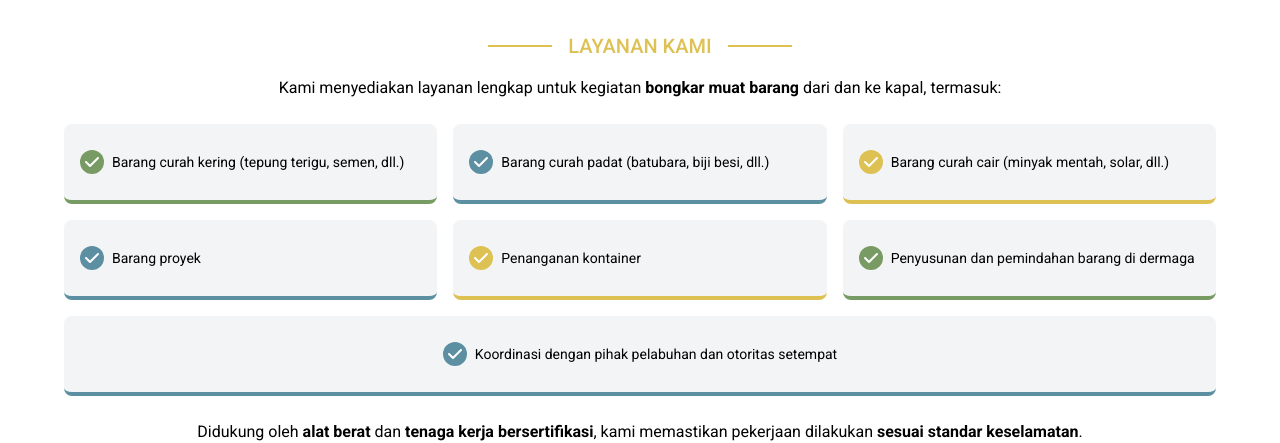
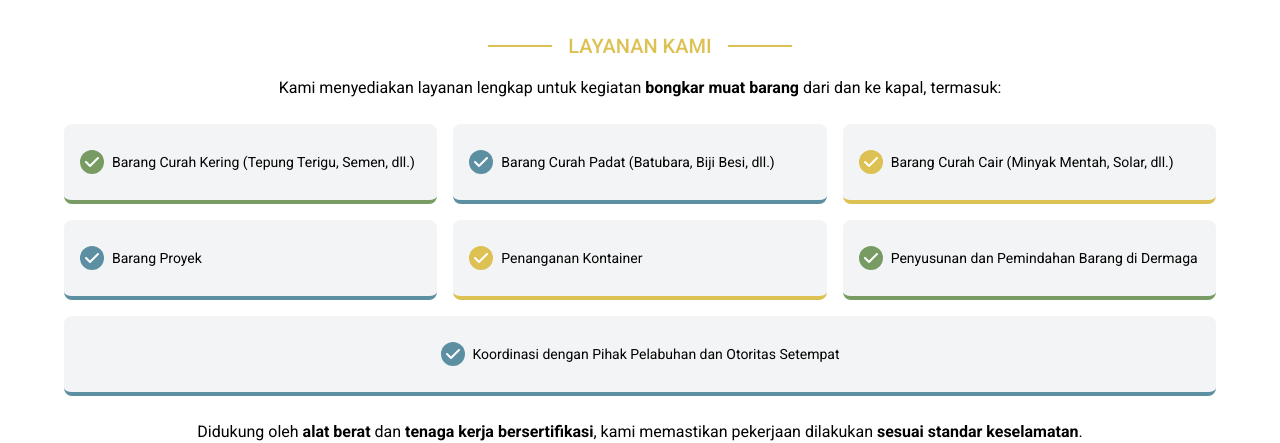
Before and after one commit to EgiNS/mop-web, a website: page build/index.html in a window 1280 px wide. Shown: the part 1980-2423 px from the top of the page. Drawn offline with nearby package versions, Linux system fonts and the light colour scheme.

Commit message:
capitalize layanan

```diff
--- a/build/index.html
+++ b/build/index.html
@@ -176,7 +176,7 @@
 
           <!-- text -->
           <div class="text-center py-7 z-10 text-black transition-colors duration-300 group-hover:text-white">
-            Barang curah kering (tepung terigu, semen, dll.)
+            Barang Curah Kering (Tepung Terigu, Semen, dll.)
           </div>
         </div>
 
@@ -193,7 +193,7 @@
 
           <!-- text -->
           <div class="text-center py-7 z-10 text-black transition-colors duration-300 group-hover:text-white">
-            Barang curah padat (batubara, biji besi, dll.)
+            Barang Curah Padat (Batubara, Biji Besi, dll.)
           </div>
         </div>
 
@@ -210,7 +210,7 @@
 
           <!-- text -->
           <div class="text-center py-7 z-10 text-black transition-colors duration-300 group-hover:text-white">
-            Barang curah cair (minyak mentah, solar, dll.)
+            Barang Curah Cair (Minyak Mentah, Solar, dll.)
           </div>
         </div>
 
@@ -227,7 +227,7 @@
 
           <!-- text -->
           <div class="text-center py-7 z-10 text-black transition-colors duration-300 group-hover:text-white">
-            Barang proyek
+            Barang Proyek
           </div>
         </div>
 
@@ -244,7 +244,7 @@
 
           <!-- text -->
           <div class="text-center py-7 z-10 text-black transition-colors duration-300 group-hover:text-white">
-            Penanganan kontainer
+            Penanganan Kontainer
           </div>
         </div>
 
@@ -261,7 +261,7 @@
 
           <!-- text -->
           <div class="text-center py-7 z-10 text-black transition-colors duration-300 group-hover:text-white">
-            Penyusunan dan pemindahan barang di dermaga
+            Penyusunan dan Pemindahan Barang di Dermaga
           </div>
         </div>
 
@@ -278,7 +278,7 @@
 
           <!-- text -->
           <div class="text-center py-7 z-10 text-black transition-colors duration-300 group-hover:text-white">
-            Koordinasi dengan pihak pelabuhan dan otoritas setempat
+            Koordinasi dengan Pihak Pelabuhan dan Otoritas Setempat
           </div>
         </div>
       </div>
```
Also changed, not shown: package.json (+3 -31 lines), build/assets/css/output.css.
